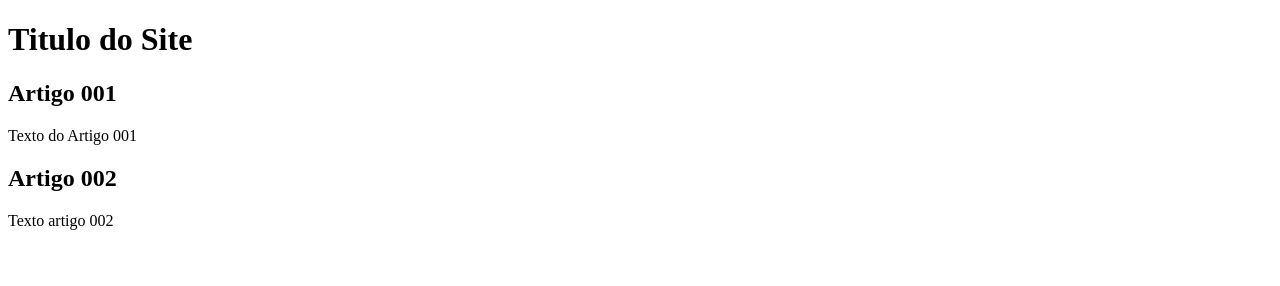
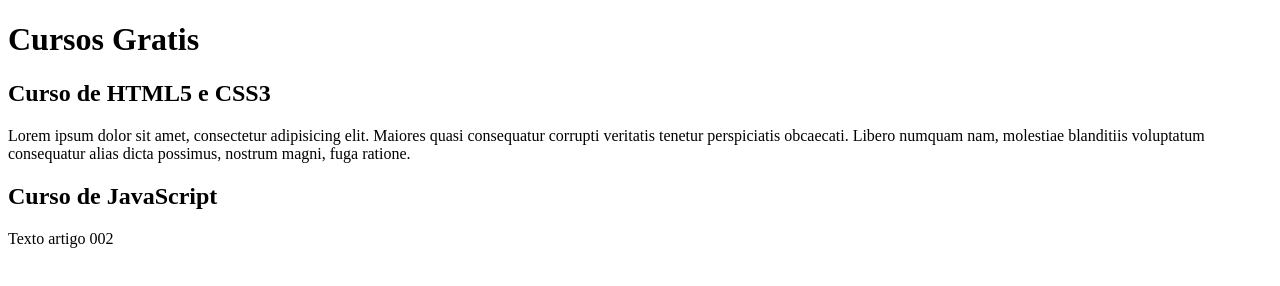
Before and after one commit to DiegoSilvaHoffmann/projeto-site, a plain HTML site: page index.html in a window 1280 px wide. Drawn offline with Linux system fonts and the light colour scheme.

Commit message:
Comecei a escrever o conteudo

```diff
--- a/index.html
+++ b/index.html
@@ -9,14 +9,14 @@
 <body>
     <main>
         <header>
-            <h1>Titulo do Site</h1>
+            <h1>Cursos Gratis</h1>
         </header>
         <article>
-            <h2>Artigo 001</h2>
-            <p>Texto do Artigo 001</p>
+            <h2>Curso de HTML5 e CSS3</h2>
+            <p>Lorem ipsum dolor sit amet, consectetur adipisicing elit. Maiores quasi consequatur corrupti veritatis tenetur perspiciatis obcaecati. Libero numquam nam, molestiae blanditiis voluptatum consequatur alias dicta possimus, nostrum magni, fuga ratione.</p>
         </article>
         <article>
-            <h2>Artigo 002</h2>
+            <h2>Curso de JavaScript</h2>
             <p>Texto artigo 002</p>
         </article>
     </main>
```
